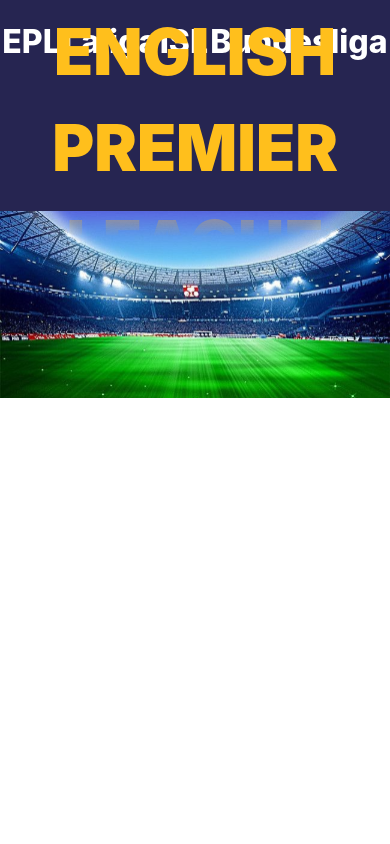
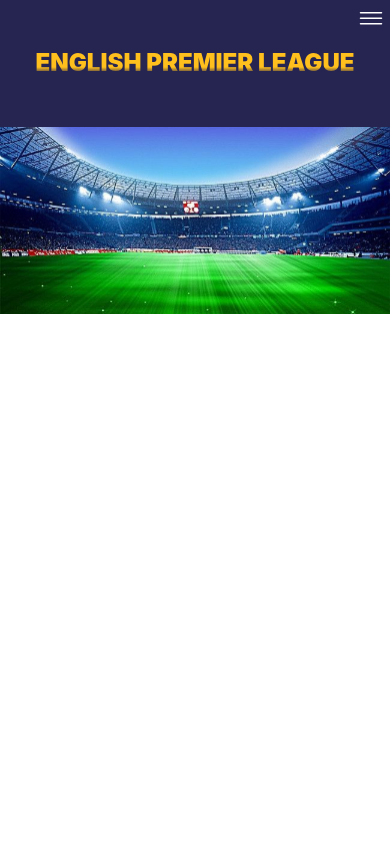
Before and after one commit to TransSoc/transsoc-ui, a React (Create React App) app: page / in a window 390 px wide. Shown: the top 844 px of the page. Built offline with nearby package versions, Linux system fonts and the light colour scheme.

Commit message:
mobile-responsive navbar

```diff
--- a/src/components/heading.jsx
+++ b/src/components/heading.jsx
@@ -3,7 +3,9 @@
 export default function Heading(props){
     return(
         <div className="head flex justify-center">
-        <div className="heading">{props.title}</div>
+            <div className="heading">
+                {props.title}
+            </div>
         </div>
     )
 }
--- a/src/pages/epl.jsx
+++ b/src/pages/epl.jsx
@@ -64,6 +64,36 @@
 
 
         </div>
+
+
+        <footer class="p-4 bg-white rounded-lg shadow md:px-6 md:py-8 dark:bg-gray-900">
+    <div class="sm:flex sm:items-center sm:justify-between">
+        <a href="https://flowbite.com/" class="flex items-center mb-4 sm:mb-0">
+            <img src="https://flowbite.com/docs/images/logo.svg" class="mr-3 h-8" alt="Flowbite Logo"/>
+            <span class="self-center text-2xl font-semibold whitespace-nowrap dark:text-white">Flowbite</span>
+        </a>
+        <ul class="flex flex-wrap items-center mb-6 text-sm text-gray-500 sm:mb-0 dark:text-gray-400">
+            <li>
+                <a href="#" class="mr-4 hover:underline md:mr-6 ">About</a>
+            </li>
+            <li>
+                <a href="#" class="mr-4 hover:underline md:mr-6">Privacy Policy</a>
+            </li>
+            <li>
+                <a href="#" class="mr-4 hover:underline md:mr-6 ">Licensing</a>
+            </li>
+            <li>
+                <a href="#" class="hover:underline">Contact</a>
+            </li>
+        </ul>
+    </div>
+    <hr class="my-6 border-gray-200 sm:mx-auto dark:border-gray-700 lg:my-8"/>
+    <span class="block text-sm text-gray-500 sm:text-center dark:text-gray-400">© 2022 <a href="https://flowbite.com/" class="hover:underline">Flowbite™</a>. All Rights Reserved.
+    </span>
+</footer>
+
+
+
         </div>
     )
 }
--- a/src/pages/land.jsx
+++ b/src/pages/land.jsx
@@ -1,10 +1,16 @@
-import React from "react";
+import React,{ useState } from "react";
 import {NavLink} from "react-router-dom"
+import hamburger from "../assets/images/hamburger.svg"
 import "../styles/land.css"
 export default function Land(){
+    const [isMobile,setIsMobile] = useState(false);
     return(
         <div className="land ">
-            <div className="land-nav flex justify-evenly">
+            <button className="hamburger-button" onClick={()=> setIsMobile(!isMobile)}><img src={hamburger}/></button>
+            <div
+                className={isMobile ? "land-nav-mobile" : "land-nav flex justify-evenly"}
+                onClick={() => setIsMobile(false)}
+            >
                 <NavLink to="/">EPL</NavLink>
                 <NavLink to="/laliga" >Laliga</NavLink>
                 <NavLink to="/isl">ISL</NavLink>
--- a/src/styles/heading.css
+++ b/src/styles/heading.css
@@ -8,9 +8,17 @@
     font-size: 4rem;
     font-weight: 900;
 -webkit-text-fill-color: transparent;
-background-clip: text;font-size: 4rem;
-font-weight: 900;
+background-clip: text;
+/* font-size: 4rem;
+font-weight: 900; */
 background: linear-gradient(180deg, #FFBF1C 61.44%, rgba(255, 217, 118, 0) 80.56%);
 -webkit-background-clip: text;
 -webkit-text-fill-color: transparent;
 }
+
+@media screen and (max-width:780px) {
+    .heading{
+        font-size: 1.5rem;
+    }
+
+}
--- a/src/styles/land.css
+++ b/src/styles/land.css
@@ -1,3 +1,7 @@
+.land{
+    background-color: #262551;
+}
+
 .land-nav{
     height:10vh;
     background-color: #262551;
@@ -8,3 +12,40 @@
     font-size: 2rem;
     font-weight: 800;
 }
+
+.hamburger-button{
+    display: none;
+}
+
+@media screen and (max-width:780px){
+    .land-nav{
+        display: none;
+    }
+
+    .hamburger-button
+    {
+        position: absolute;
+        top: 0;
+        right: 0;
+        display: block;
+        background-color:#262551;
+        width: 35px;
+        height: 35px;
+    }
+    .land-nav-mobile{
+        margin-top: 30px;
+        position: absolute;
+        display: flex;
+        flex-direction: column;
+        background-color:rgb(16, 14, 98,0.91);
+        width: 100%;
+        height: auto;
+        text-align: center;
+        z-index: 1;
+        color: rgb(255, 255, 255);
+    }
+    .land-nav-mobile a{
+        padding:6px;
+        border-bottom: 1px solid white;
+    }
+}
```
Also changed, not shown: src/assets/images/hamburger.svg (added), src/styles/epl.css (line endings or trailing spaces).
